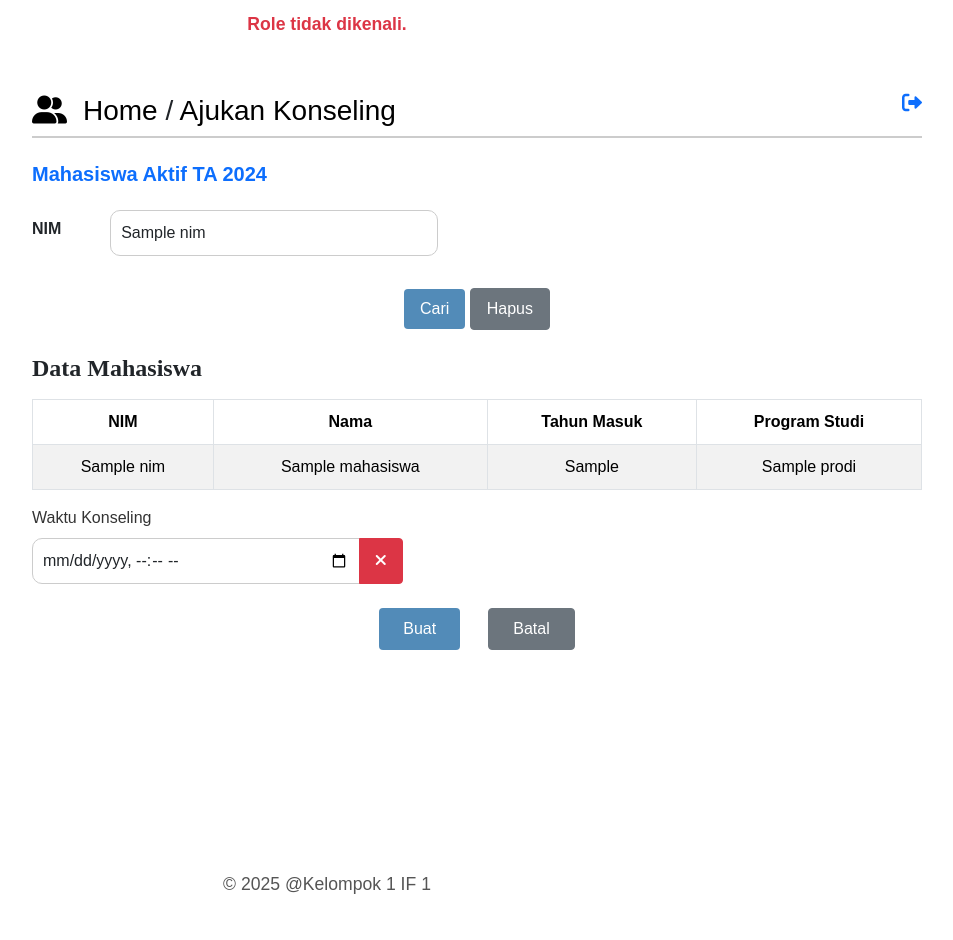
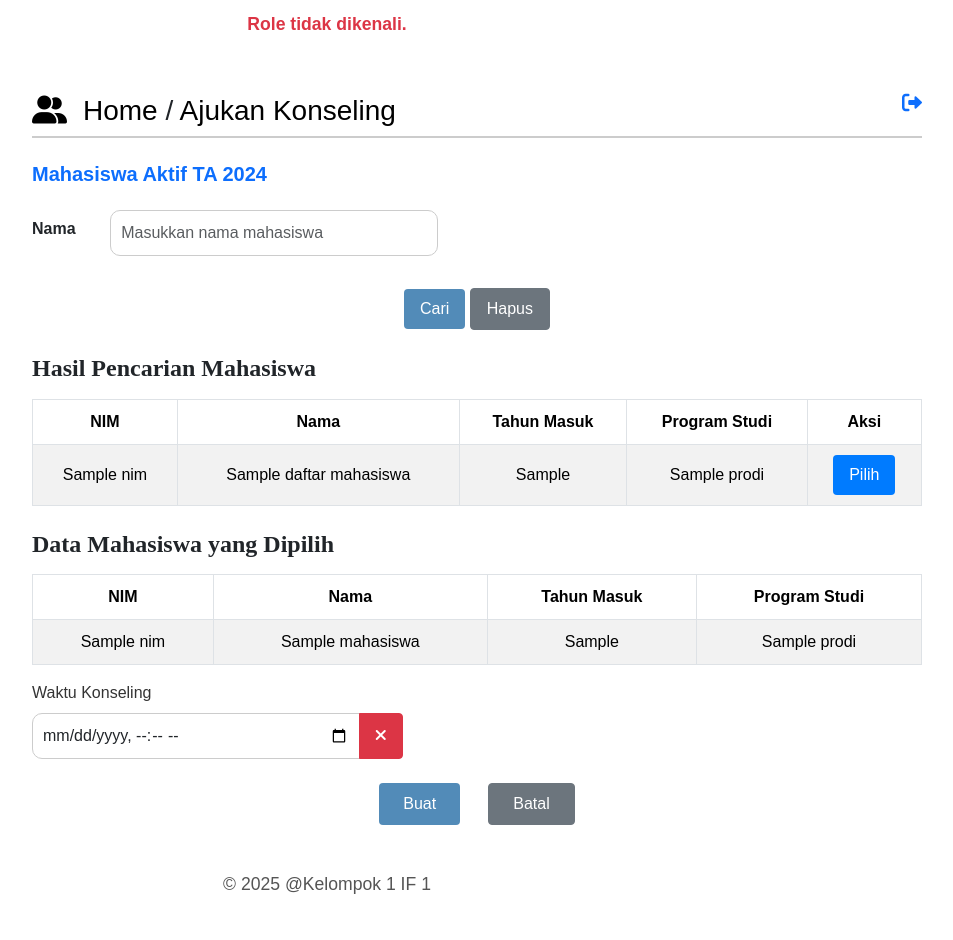
Before and after one commit to MariaNasution/SIMBA, a Laravel app: template resources/views/konseling/ajukan_konseling.blade.php in a window 1280 px wide. Shown: the whole page, without its empty margins (313-1266 px from the left). Run offline with Laravel 12, Linux system fonts and the light colour scheme; the template is opened without the code that fills it: most values are stand-ins (such as "Sample title", 1, 10 or a date in 2020); some libraries are stand-ins or nearby versions.

Commit message:
Backend ajukan konseling

```diff
--- a/resources/views/konseling/ajukan_konseling.blade.php
+++ b/resources/views/konseling/ajukan_konseling.blade.php
@@ -13,6 +13,12 @@
             </a>
         </div>
 
+
+            {{-- Notifikasi Sukses/Error --}}
+            @if (session('success'))
+                <div class="alert alert-success">{{ session('success') }}</div>
+            @endif
+
         {{-- Judul --}}
         <h5 class="header-title text-primary mb-4">Mahasiswa Aktif TA 2024</h5>
 
@@ -21,9 +27,10 @@
             @csrf
             <div class="col-md-6">
                 <div class="mb-2 row">
-                    <label class="col-sm-2 col-form-label fw-bold">NIM</label>
+                    <label class="col-sm-2 col-form-label fw-bold">Nama</label>
                     <div class="col-sm-9">
-                        <input type="text" class="form-control" id="nim" name="nim" value="{{ $nim ?? '' }}" required>
+                        <input type="text" class="form-control" id="keyword" name="keyword"
+                               value="{{ $keyword ?? '' }}" placeholder="Masukkan nama mahasiswa" required>
                     </div>
             </div>
             </div>
@@ -46,10 +53,52 @@
             </div>
         @endif
 
-        {{-- Tabel Data Mahasiswa --}}
+        {{-- Daftar Hasil Pencarian Mahasiswa --}}
+        @if (!empty($daftarMahasiswa) && count($daftarMahasiswa) > 0)
+            <div class="mt-4">
+                <h4>Hasil Pencarian Mahasiswa</h4>
+                <table class="table table-bordered table-striped">
+                    <thead>
+                        <tr>
+                            <th>NIM</th>
+                            <th>Nama</th>
+                            <th>Tahun Masuk</th>
+                            <th>Program Studi</th>
+                            <th>Aksi</th>
+                        </tr>
+                    </thead>
+                    <tbody>
+                        @foreach($daftarMahasiswa as $mahasiswa)
+                        <tr>
+                            <td>{{ $mahasiswa['nim'] ?? '-' }}</td>
+                            <td>{{ $mahasiswa['nama'] ?? '-' }}</td>
+                            <td>{{ $mahasiswa['tahun_masuk'] ?? '-' }}</td>
+                            <td>{{ $mahasiswa['prodi'] ?? '-' }}</td>
+                            <td>
+                                <form action="{{ route('konseling.pilih') }}" method="GET">
+                                    @csrf
+                                    <input type="hidden" name="nim" value="{{ $mahasiswa['nim'] }}">
+                                    <input type="hidden" name="nama" value="{{ $mahasiswa['nama'] }}">
+                                    <input type="hidden" name="tahun_masuk" value="{{ $mahasiswa['tahun_masuk'] }}">
+                                    <input type="hidden" name="prodi" value="{{ $mahasiswa['prodi'] }}">
+                                    <button type="submit" class="btn btn-sm btn-primary">Pilih</button>
+                                </form>
+                            </td>
+                        </tr>
+                        @endforeach
+                    </tbody>
+                </table>
+            </div>
+        @elseif(isset($daftarMahasiswa) && count($daftarMahasiswa) == 0)
+            <div class="alert alert-info mt-3">
+                Tidak ada mahasiswa yang ditemukan dengan kata kunci tersebut.
+            </div>
+        @endif
+
+        {{-- Tampilkan data mahasiswa yang dipilih --}}
         @if (!empty($dataMahasiswa))
             <div class="mt-4">
-                <h4>Data Mahasiswa</h4>
+                <h4>Data Mahasiswa yang Dipilih</h4>
                 <table class="table table-bordered table-striped">
                     <thead>
                         <tr>
@@ -69,11 +118,14 @@
                     </tbody>
                 </table>
             </div>
-        @endif
+
             {{-- Form untuk mengajukan konseling --}}
-        <form action="{{ route('konseling.ajukan') }}" method="GET">
+            <form action="{{ route('konseling.ajukan') }}" method="POST">
                 @csrf
                 <input type="hidden" name="nim" value="{{ $dataMahasiswa['nim'] ?? '' }}">
+                <input type="hidden" name="nama" value="{{ $dataMahasiswa['nama'] ?? '' }}">
+                <input type="hidden" name="tahun_masuk" value="{{ $dataMahasiswa['tahun_masuk'] ?? '-' }}">
+                <input type="hidden" name="prodi" value="{{ $dataMahasiswa['prodi'] ?? '-' }}">
 
                 {{-- Waktu Konseling --}}
                 <div class="mb-3 col-md-5">
@@ -93,6 +145,7 @@
                     <a href="{{ route('beranda') }}" class="btn btn-secondary btn-lg px-4">Batal</a>
                 </div>
             </form>
+        @endif
     </div>
 
     {{-- SweetAlert untuk Logout --}}
@@ -114,41 +167,18 @@
             });
         }
 
-        // Toggle time selector
         document.addEventListener('DOMContentLoaded', function () {
-            const showTimeBtn = document.querySelector('.show-time');
-            const timeSelector = document.querySelector('.time-selector');
-            const clearDateBtn = document.querySelector('.clear-date');
-            const dateInput = document.querySelector('.date-input');
-
-            if (showTimeBtn) {
-                showTimeBtn.addEventListener('click', function () {
-                    timeSelector.style.display = timeSelector.style.display === 'none' ? 'block' : 'none';
-                });
-            }
-
-            if (clearDateBtn) {
-                clearDateBtn.addEventListener('click', function () {
-                    dateInput.value = '';
-                });
-            }
             // Fungsi reset untuk tombol Hapus
             const resetButton = document.getElementById('resetButton');
-            const nimInput = document.getElementById('nim');
-            const mahasiswaData = document.getElementById('mahasiswaData');
+            const keywordInput = document.getElementById('keyword');
 
             if (resetButton) {
                 resetButton.addEventListener('click', function () {
                     // Reset form input
-                    nimInput.value = '';
+                    keywordInput.value = '';
 
-                    // Sembunyikan data mahasiswa jika ada
-                    if (mahasiswaData) {
-                        mahasiswaData.classList.add('d-none');
-                    }
-
-                    // Fokus kembali ke input NIM
-                    nimInput.focus();
+                    // Fokus kembali ke input keyword
+                    keywordInput.focus();
                 });
             }
         });
--- a/routes/web.php
+++ b/routes/web.php
@@ -95,8 +95,11 @@
         //admin request konseling
         Route::get('/ajukan', [AjukanKonselingController::class, 'index'])->name('konseling.ajukan');
         Route::get('/cari', [AjukanKonselingController::class, 'cariMahasiswa'])->name('konseling.cari');
-        Route::post('/submit', [AjukanKonselingController::class, 'submit'])->name('konseling.ajukan');
+        Route::post('/konseling/ajukan', [AjukanKonselingController::class, 'ajukanKonseling'])->name('konseling.ajukan');
         Route::get('/caririwayat', [RiwayatkonselingController::class, 'CariRiwayatMahasiswa'])->name('konseling.caririwayat');
+        Route::get('/konseling', [AjukanKonselingController::class, 'index'])->name('konseling.index');
+        Route::get('/konseling/pilih', [AjukanKonselingController::class, 'pilihMahasiswa'])->name('konseling.pilih');
+
 
         // Admin riwayat konseling mahasiswa
         Route::get('/riwayat-konseling', [RiwayatKonselingController::class, 'index'])->name('riwayat.konseling');
```
Also changed, not shown: app/Http/Controllers/AjukanKonselingController.php (+74 -23 lines), app/Models/RequestKonseling.php (+2 -5 lines), database/migrations/2025_02_18_133334_create_request_konseling_table.php. Lines whose indentation alone changed are shown as unchanged.
